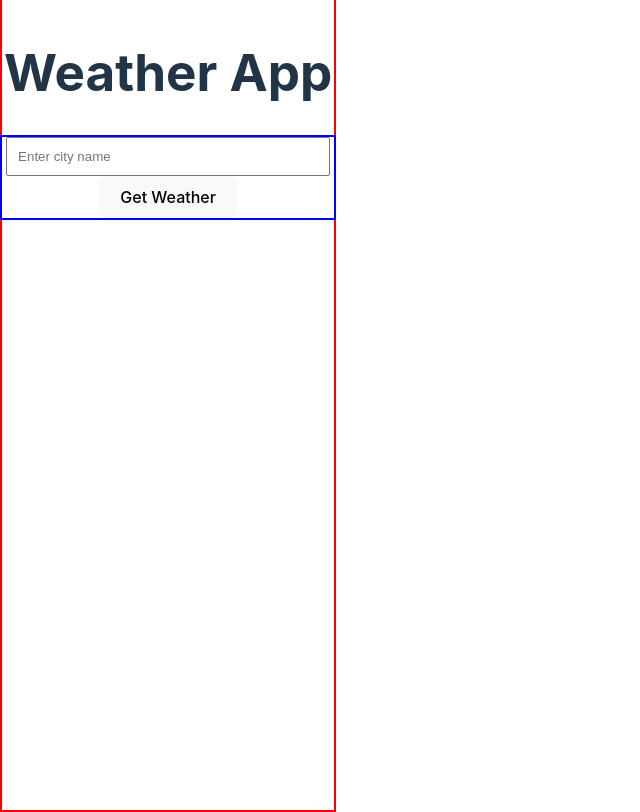
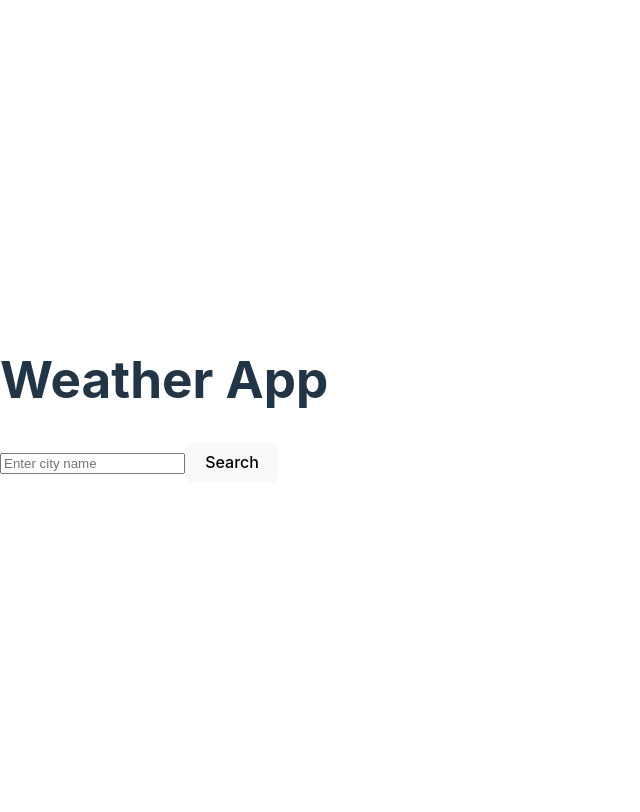
Before and after one commit to stilyanpetrovv/react-weather-app, a React (Vite) app in the folder client/: page / in a window 1280 px wide. Shown: the whole page, without its empty margins (0-640 px from the left). Built offline with nearby package versions, Linux system fonts and the light colour scheme.

Commit message:
added SWR library

```diff
--- a/client/package.json
+++ b/client/package.json
@@ -13,7 +13,8 @@
     "axios": "^1.7.9",
     "react": "^18.3.1",
     "react-dom": "^18.3.1",
-    "react-router-dom": "^7.0.2"
+    "react-router-dom": "^7.0.2",
+    "swr": "^2.2.5"
   },
   "devDependencies": {
     "@eslint/js": "^9.15.0",
--- a/client/src/pages/HomePage.jsx
+++ b/client/src/pages/HomePage.jsx
@@ -1,64 +1,54 @@
 import React, { useState } from 'react';
-import './HomePage.css';
+import useSWR from 'swr';
 
-const HomePage = () => {
+const fetcher = (url) => fetch(url).then((res) => res.json());
+
+export default function HomePage() {
   const [city, setCity] = useState('');
-  const [weather, setWeather] = useState(null);
-  const [error, setError] = useState('');
+  const [searchCity, setSearchCity] = useState(''); // For triggering the API call
 
-  const handleSubmit = async (e) => {
+  // SWR fetch hook
+  const { data, error, isLoading } = useSWR(
+    searchCity ? `http://localhost:3000/api/weather?city=${searchCity}` : null, // Only fetch if searchCity is not empty
+    fetcher,
+    { revalidateOnFocus: false } // Optional: Disable revalidation on window focus
+  );
+
+  // Handle form submission
+  const handleSearch = (e) => {
     e.preventDefault();
-
-    if (!city.trim()) {
-      setError('City name cannot be empty!');
-      setWeather(null);
-      return;
-    }
-
-    try {
-      setError(''); // Clear previous errors
-      setWeather(null); // Reset weather data
-
-      const response = await fetch(`http://localhost:3000/api/weather?city=${encodeURIComponent(city)}`);
-      const data = await response.json();
-
-      if (response.ok) {
-        setWeather(data);
-      } else {
-        setError(data.error || 'Something went wrong. Please try again.');
-      }
-    } catch (err) {
-      console.error('Error fetching weather data:', err);
-      setError('Failed to connect to the server. Please try again.');
+    if (city.trim()) {
+      setSearchCity(city); // Trigger SWR to fetch the weather data
+    } else {
+      alert('Please enter a valid city name.');
     }
   };
 
   return (
     <div className="wrapper">
       <h1>Weather App</h1>
-      <form onSubmit={handleSubmit}>
+      <form onSubmit={handleSearch}>
         <input
           type="text"
-          placeholder="Enter city name"
           value={city}
           onChange={(e) => setCity(e.target.value)}
+          placeholder="Enter city name"
         />
-        <button type="submit">Get Weather</button>
+        <button type="submit">Search</button>
       </form>
 
-      {error && <div className="error">{error}</div>}
-
-      {weather && (
+      {/* Display loading, error, or weather data */}
+      {isLoading && <p>Loading...</p>}
+      {error && <p style={{ color: 'red' }}>Error fetching weather data.</p>}
+      {data && !data.error && (
         <div className="weather-details">
           <h3>Weather Details:</h3>
-          <p>City: {weather.city}</p>
-          <p>Temperature: {weather.temperature}°C</p>
-          <p>Windspeed: {weather.windspeed} km/h</p>
-          <p>Weather Code: {weather.weathercode}</p>
+          <p>Temperature: {data.temperature}°C</p>
+          <p>Windspeed: {data.windspeed} km/h</p>
+          <p>Weather Code: {data.weathercode}</p>
         </div>
       )}
+      {data?.error && <p style={{ color: 'red' }}>{data.error}</p>}
     </div>
   );
-};
-
-export default HomePage;
+}
```
Also changed, not shown: 1 other file (tests, documents, lock files or other folders).
